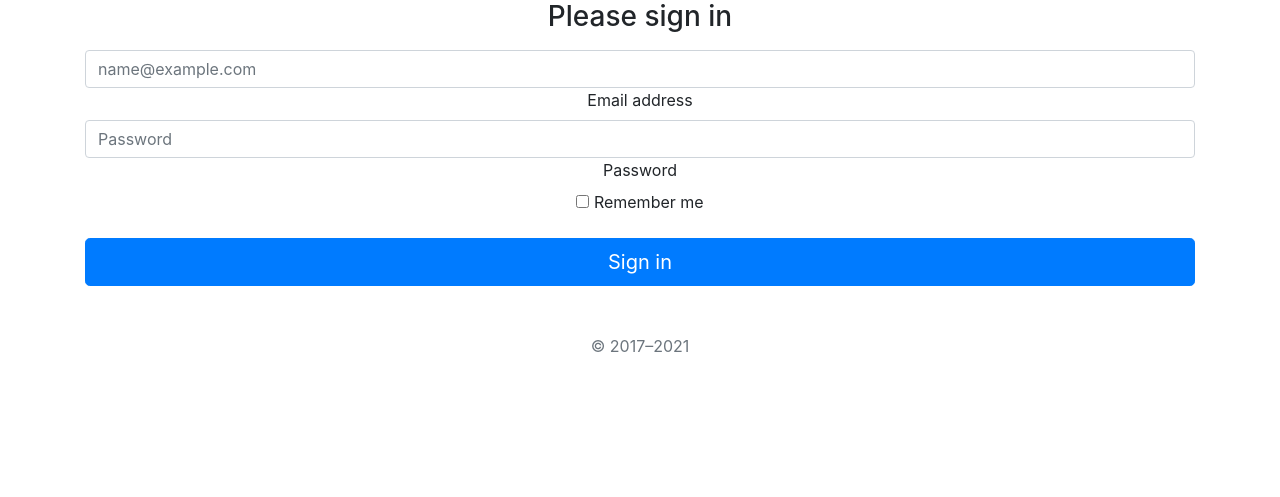
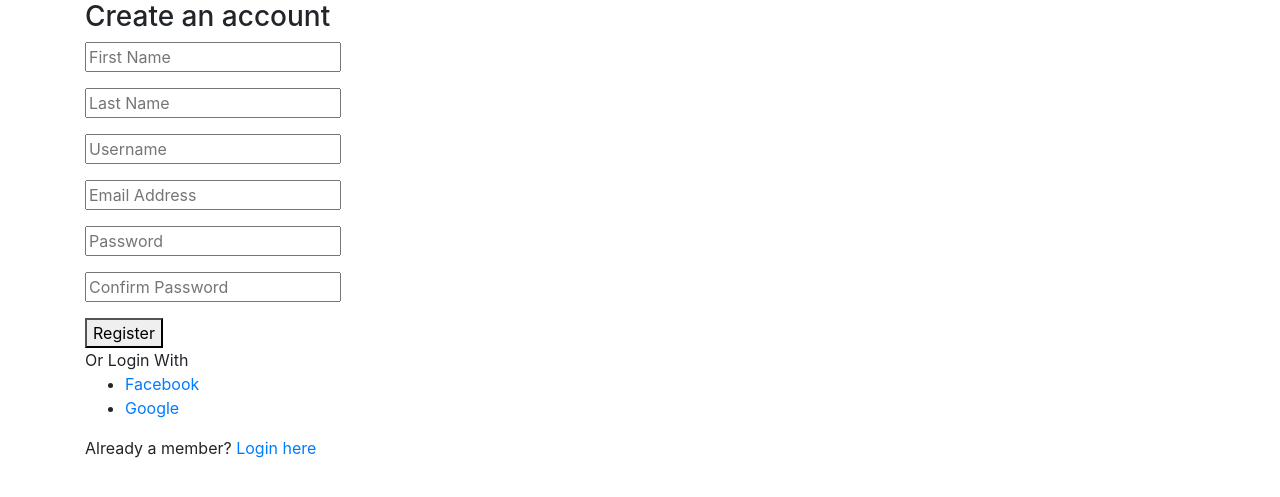
Before and after one commit to Amankaium/50k-python5-shop, a Django app: page /registration/ in a window 1280 px wide. Shown: the top 497 px of the page. Run offline with Django 4.2, Linux system fonts and the light colour scheme.

Commit message:
Changed registration page

```diff
--- a/shop/templates/mainapp/registration.html
+++ b/shop/templates/mainapp/registration.html
@@ -13,34 +13,66 @@
     <script src="https://cdn.jsdelivr.net/npm/bootstrap@4.6.1/dist/js/bootstrap.min.js" integrity="sha384-VHvPCCyXqtD5DqJeNxl2dtTyhF78xXNXdkwX1CZeRusQfRKp+tA7hAShOK/B/fQ2" crossorigin="anonymous"></script>
 
 </head>
-<div class="container">
-    <body class="text-center">
+<body>
+<!-- Google Tag Manager (noscript) -->
+<noscript><iframe src="https://www.googletagmanager.com/ns.html?id=GTM-NX5VQP"
+                  height="0" width="0" style="display:none;visibility:hidden"></iframe></noscript>
+<!-- End Google Tag Manager (noscript) -->
+<div class="page_loader"></div>
 
-        <main class="form-signin">
-        <form>
-            <h1 class="h3 mb-3 fw-normal">Please sign in</h1>
-
-            <div class="form-floating">
-            <input type="email" class="form-control" id="floatingInput" placeholder="name@example.com">
-            <label for="floatingInput">Email address</label>
-            </div>
-            <div class="form-floating">
-            <input type="password" class="form-control" id="floatingPassword" placeholder="Password">
-            <label for="floatingPassword">Password</label>
-            </div>
-
-            <div class="checkbox mb-3">
-            <label>
-                <input type="checkbox" value="remember-me"> Remember me
-            </label>
-            </div>
-            <button class="w-100 btn btn-lg btn-primary" type="submit">Sign in</button>
-            <p class="mt-5 mb-3 text-muted">&copy; 2017–2021</p>
-        </form>
-        </main>
+<!-- Contact section start -->
+<div class="contact-section">
+    <div class="container">
+        <div class="row">
+            <div class="col-lg-12 col-md-12">
+                <div class="form-section">
+                    <div class="logo-2">
 
 
-
-    </body>
+                        </a>
+                    </div>
+                    <h3>Create an account</h3>
+                    <form action="#" method="GET">
+                        <div class="form-group form-box">
+                            <input type="text" name="firstname" class="input-text" placeholder="First Name">
+                            <i class="fa fa-user"></i>
+                        </div>
+                        <div class="form-group form-box">
+                            <input type="text" name="lastname" class="input-text" placeholder="Last Name">
+                            <i class="fa fa-user"></i>
+                        </div>
+                        <div class="form-group form-box">
+                            <input type="text" name="username" class="input-text" placeholder="Username">
+                            <i class="fa fa-user"></i>
+                        </div>
+                        <div class="form-group form-box">
+                            <input type="email" name="email" class="input-text" placeholder="Email Address">
+                            <i class="flaticon-mail"></i>
+                        </div>
+                        <div class="form-group form-box">
+                            <input type="password" name="password" class="input-text" placeholder="Password">
+                            <i class="flaticon-lock"></i>
+                        </div>
+                        <div class="form-group form-box">
+                            <input type="password" name="confirm_password" class="input-text" placeholder="Confirm Password">
+                            <i class="flaticon-lock"></i>
+                        </div>
+                        <div class="form-group mb-0 clearfix">
+                            <button type="submit" class="btn-md btn-theme float-left">Register</button>
+                        </div>
+                        <div class="extra-login clearfix">
+                            <span>Or Login With</span>
+                        </div>
+                        <div class="clearfix"></div>
+                        <ul class="social-list">
+                            <li><a href="#" class="facebook-bg"><i class="fa fa-facebook facebook-i"></i><span>Facebook</span></a></li>
+                            <li><a href="#" class="google-bg"><i class="fa fa-google google-i"></i><span>Google</span></a></li>
+                        </ul>
+                    </form>
+                    <p>Already a member? <a href="login.html" class="thembo"> Login here</a></p>
+                </div>
+            </div>
+        </div>
+    </div>
 </div>
-</html>
+<!-- Contact section end -->
```
